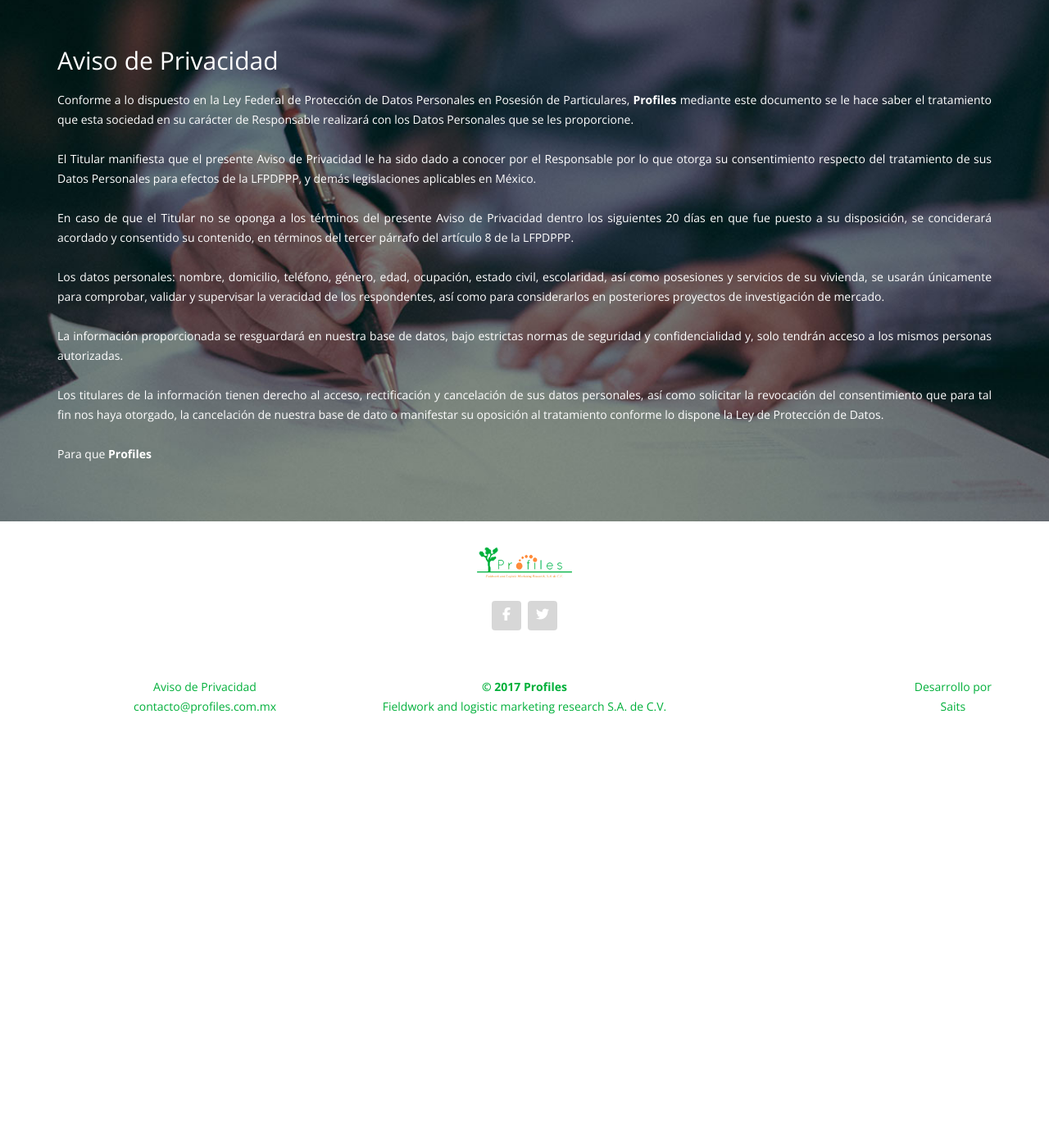
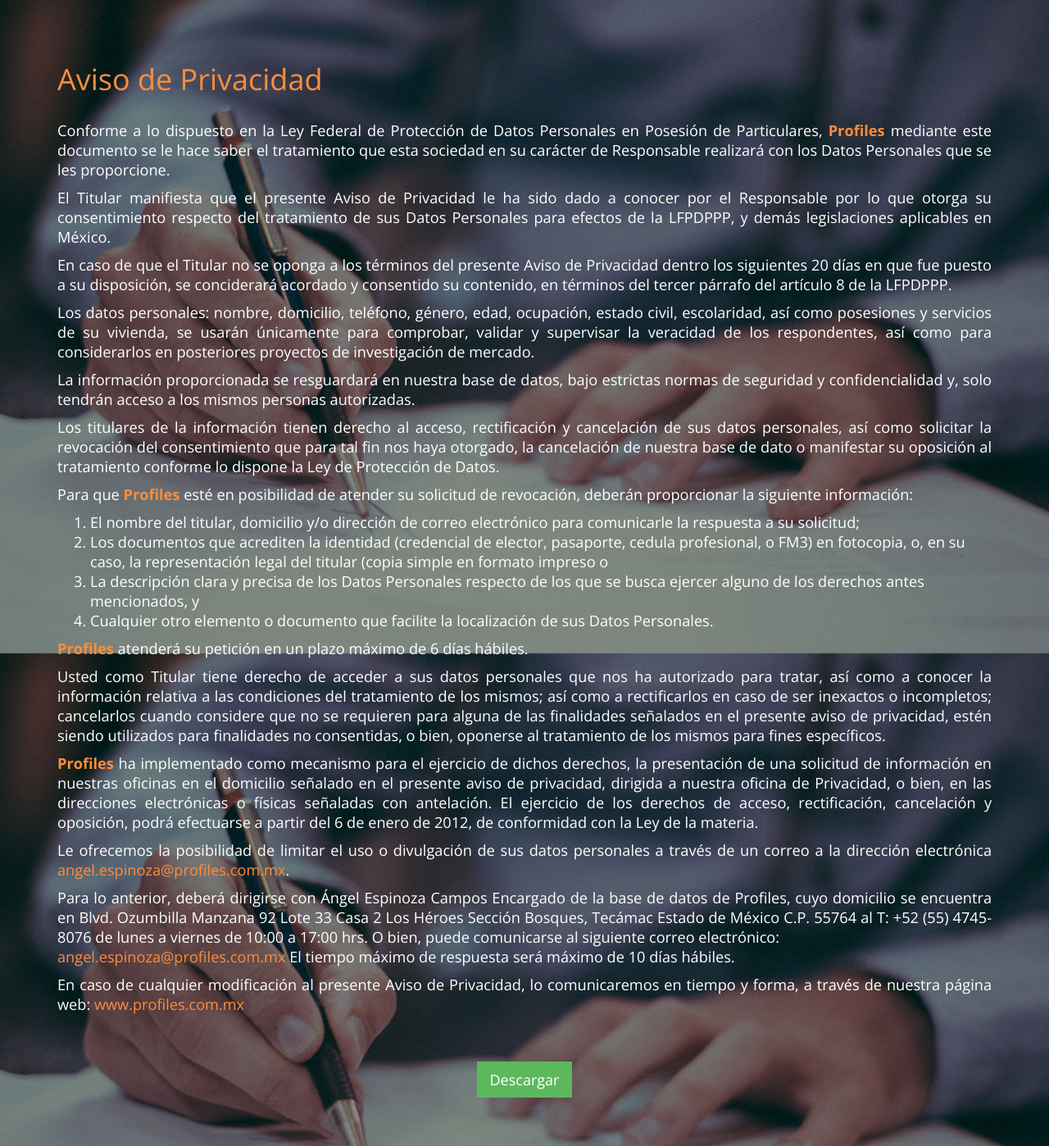
Before and after one commit to DrLfnt/www.Profiles.com.mx, a plain HTML site: page aviso-de-privacidad.html in a window 1280 px wide. Shown: the part 83-1481 px from the top of the page at 82% size. Before the commit the page ends 977 px from the top, so only its background shows below. Drawn offline with nearby package versions, Linux system fonts and the light colour scheme.

Commit message:
Aviso de Privacidad
asset de aviso de privacidad

```diff
--- a/aviso-de-privacidad.html
+++ b/aviso-de-privacidad.html
@@ -63,22 +63,69 @@
 			<div class="row">
 				<div class="col-md-12">
 					<div class="about-info wow fadeInUp" data-wow-duration="1000ms" data-wow-delay="300ms">
-			<h2>Aviso de Privacidad</h2>
-			<p class="text-justify">
-				Conforme a lo dispuesto en la Ley Federal de Protección de Datos Personales en Posesión de Particulares, <strong>Profiles</strong> mediante este documento se le hace saber el tratamiento que esta sociedad en su carácter de Responsable realizará con los Datos Personales que se les proporcione.
+						<h1 class="orange-active">
+							Aviso de Privacidad
+						</h1>
+						<p class="text-justify" style="font-size: 1.3em;">
+							Conforme a lo dispuesto en la Ley Federal de Protección de Datos Personales en Posesión de Particulares, <strong class="orange-active">Profiles</strong> mediante este documento se le hace saber el tratamiento que esta sociedad en su carácter de Responsable realizará con los Datos Personales que se les proporcione.
+						</p>
+						<p class="text-justify" style="font-size: 1.3em;">
+							El Titular manifiesta que el presente Aviso de Privacidad le ha sido dado a conocer por el Responsable por lo que otorga su consentimiento respecto del tratamiento de sus Datos Personales para efectos de la LFPDPPP, y demás legislaciones aplicables en México.
+						</p>
+						<p class="text-justify" style="font-size: 1.3em;">
+							En caso de que el Titular no se oponga a los términos del presente Aviso de Privacidad dentro los siguientes 20 días en que fue puesto a su disposición, se conciderará acordado y consentido su contenido, en términos del tercer párrafo del artículo 8 de la LFPDPPP.
+						</p>
+						<p class="text-justify" style="font-size: 1.3em;">
+							Los datos personales: nombre, domicilio, teléfono, género, edad, ocupación, estado civil, escolaridad, así como posesiones y servicios de su vivienda, se usarán únicamente para comprobar, validar y supervisar la veracidad de los respondentes, así como para considerarlos en posteriores proyectos de investigación de mercado.
+						</p>
+						<p class="text-justify" style="font-size: 1.3em;">
+							La información proporcionada se resguardará en nuestra base de datos, bajo estrictas normas de seguridad y confidencialidad y, solo tendrán acceso a los mismos personas autorizadas.
+						</p>
+						<p class="text-justify" style="font-size: 1.3em;">
+							Los titulares de la información tienen derecho al acceso, rectificación y cancelación de sus datos personales, así como solicitar la revocación del consentimiento que para tal fin nos haya otorgado, la cancelación de nuestra base de dato o manifestar su oposición al tratamiento conforme lo dispone la Ley de Protección de Datos.
+						</p>
+						<p class="text-justify" style="font-size: 1.3em;">
+							Para que <strong class="orange-active">Profiles</strong> esté en posibilidad de atender su solicitud de revocación, deberán proporcionar la siguiente información:
+						</p>
+						<ol style="font-size: 1.3em; text-align: left;">
+							<li>
+								El nombre del titular, domicilio y/o dirección de correo electrónico para comunicarle la respuesta a su solicitud;
+							</li>
+							<li>
+								Los documentos que acrediten la identidad (credencial de elector, pasaporte, cedula profesional, o FM3) en fotocopia, o, en su caso, la representación legal del titular (copia simple en formato impreso o
+							</li>
+							<li>
+								La descripción clara y precisa de los Datos Personales respecto de los que se busca ejercer alguno de los derechos antes mencionados, y
+							</li>
+							<li>
+								Cualquier otro elemento o documento que facilite la localización de sus Datos Personales.
+							</li>
+						</ol>
+						<p class="text-justify" style="font-size: 1.3em;">
+							<strong class="orange-active">Profiles</strong> atenderá su petición en un plazo máximo de 6 días hábiles.
+						</p>
+						<p class="text-justify" style="font-size: 1.3em;">
+							Usted como Titular tiene derecho de acceder a sus datos personales que nos ha autorizado para tratar, así como a conocer la información relativa a las condiciones del tratamiento de los mismos; así como a rectificarlos en caso de ser inexactos o incompletos; cancelarlos cuando considere que no se requieren para alguna de las finalidades señalados en el presente aviso de privacidad, estén siendo utilizados para finalidades no consentidas, o bien, oponerse al tratamiento de los mismos para fines específicos.
+						</p>
+						<p class="text-justify" style="font-size: 1.3em;">
+							<strong class="orange-active">Profiles</strong> ha implementado como mecanismo para el ejercicio de dichos derechos, la presentación de una solicitud de información en nuestras oficinas en el domicilio señalado en el presente aviso de privacidad, dirigida a nuestra oficina de Privacidad, o bien, en las direcciones electrónicas o físicas señaladas con antelación. El ejercicio de los derechos de acceso, rectificación, cancelación y oposición, podrá efectuarse a partir del 6 de enero de 2012, de conformidad con la Ley de la materia.
+						</p>
+						<p class="text-justify" style="font-size: 1.3em;">
+							Le ofrecemos la posibilidad de limitar el uso o divulgación de sus datos personales a través de un correo a la dirección electrónica <a class="orange-active" href="mailto:angel.espinoza@profiles.com.mx" target="_blank">angel.espinoza@profiles.com.mx</a>.
+						</p>
+						<p class="text-justify" style="font-size: 1.3em;">
+							Para lo anterior, deberá dirigirse con Ángel Espinoza Campos Encargado de la base de datos de Profiles, cuyo domicilio se encuentra en Blvd. Ozumbilla Manzana 92 Lote 33 Casa 2 Los Héroes Sección Bosques, Tecámac Estado de México C.P. 55764 al T: +52 (55) 4745-8076 de lunes a viernes de 10:00 a 17:00 hrs. O bien, puede comunicarse al siguiente correo electrónico:
+							<br>
+							<a class="orange-active" href="mailto:angel.espinoza@profiles.com.mx" target="_blank">angel.espinoza@profiles.com.mx</a> El tiempo máximo de respuesta será máximo de 10 días hábiles.
+						</p>
+						<p class="text-justify" style="font-size: 1.3em;">
+							En caso de cualquier modificación al presente Aviso de Privacidad, lo comunicaremos en tiempo y forma, a través de nuestra página web: <a class="orange-active" href="http://www.profiles.com.mx" target="_blank">www.profiles.com.mx</a>
+						</p>
 						<br><br>
-				El Titular manifiesta que el presente Aviso de Privacidad le ha sido dado a conocer por el Responsable por lo que otorga su consentimiento respecto del tratamiento de sus Datos Personales para efectos de la LFPDPPP, y demás legislaciones aplicables en México.
-				<br><br>
-				En caso de que el Titular no se oponga a los términos del presente Aviso de Privacidad dentro los siguientes 20 días en que fue puesto a su disposición, se conciderará acordado y consentido su contenido, en términos del tercer párrafo del artículo 8 de la LFPDPPP.
-				<br><br>
-				Los datos personales: nombre, domicilio, teléfono, género, edad, ocupación, estado civil, escolaridad, así como posesiones y servicios de su vivienda, se usarán únicamente para comprobar, validar y supervisar la veracidad de los respondentes, así como para considerarlos en posteriores proyectos de investigación de mercado.
-				<br><br>
-				La información proporcionada se resguardará en nuestra base de datos, bajo estrictas normas de seguridad y confidencialidad y, solo tendrán acceso a los mismos personas autorizadas.
-				<br><br>
-				Los titulares de la información tienen derecho al acceso, rectificación y cancelación de sus datos personales, así como solicitar la revocación del consentimiento que para tal fin nos haya otorgado, la cancelación de nuestra base de dato o manifestar su oposición al tratamiento conforme lo dispone la Ley de Protección de Datos.
-				<br><br>
-				Para que <strong>Profiles</strong>
-			</p>
+						<center>
+							<a data-wow-duration="1000ms" data-wow-delay="900ms" class="btn btn-success btn-lg animated fadeInDownBig" href="aviso-de-privacidad.pdf" target="_blank">Descargar</a>
+						</center>
+					</div>
 				</div>
 			</div>
 		</div>
@@ -101,7 +148,7 @@
 		<div class="container">
 		<div class="row">
 			<div class="col-sm-4 text-center">
-			<a href="aviso-de-privacidad.pdf" target="_blank">Aviso de Privacidad</a><br>
+			<a href="aviso-de-privacidad.html" target="_blank">Aviso de Privacidad</a><br>
 			<a href="mailto:contacto@profiles.com.mx" target="_blank">contacto@profiles.com.mx</a>
 			</div>
 			<div class="col-sm-4 text-center">
```
Also changed, not shown: index.html (+7 -5 lines). Lines whose indentation alone changed are shown as unchanged.
